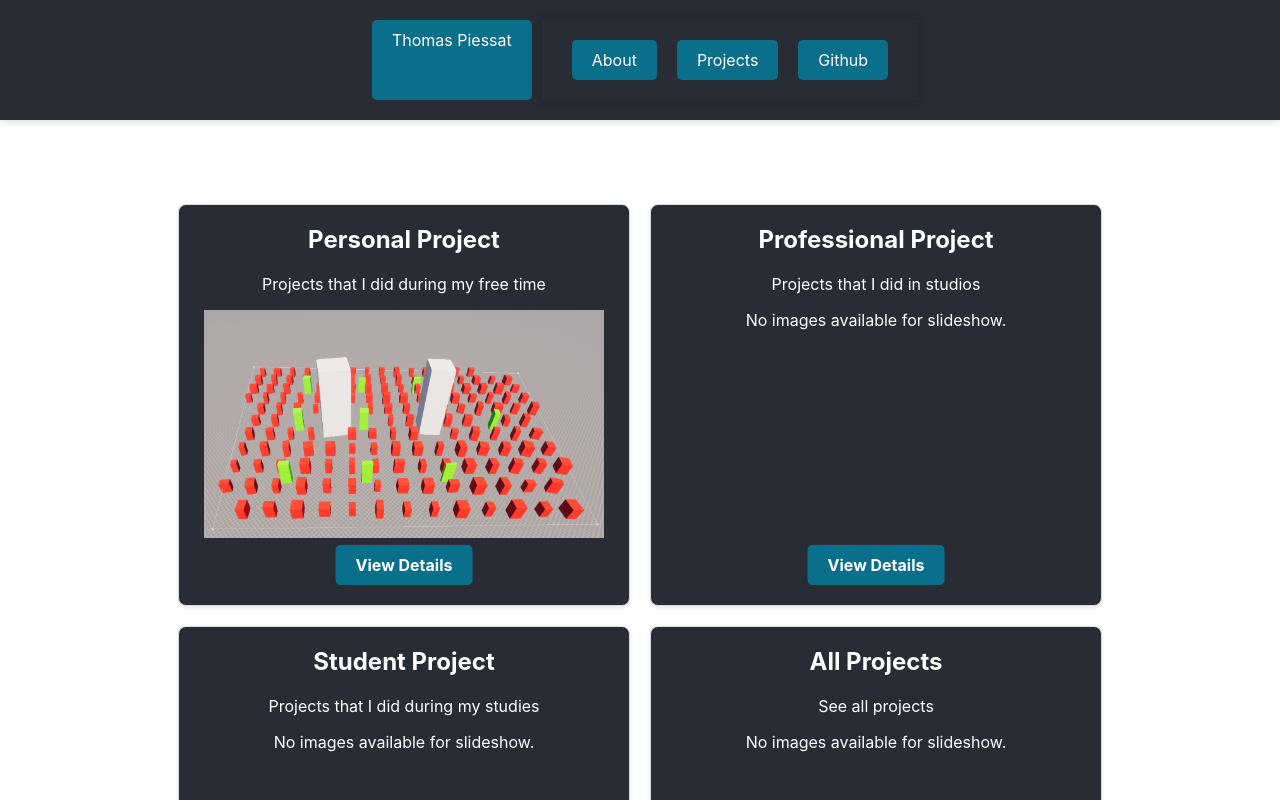
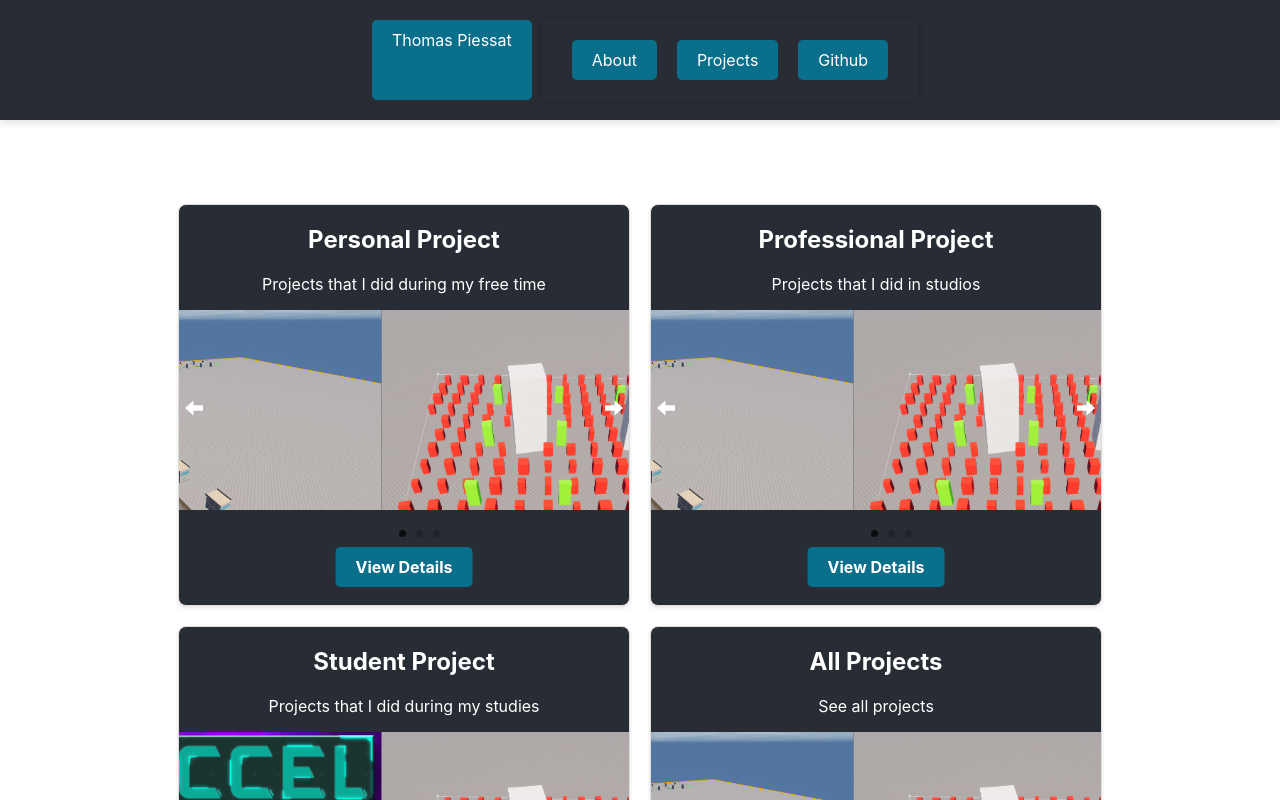
Before and after one commit to ThomasPiessat/Portfolio, a React (Create React App) app: page /project in a window 1280 px wide. Shown: the top 800 px of the page. Built offline with nearby package versions, Linux system fonts and the light colour scheme.

Commit message:
Fix/customize slideshow

```diff
--- a/src/components/AutoSlideshow.css
+++ /dev/null
@@ -1,32 +0,0 @@
-.slideshow-container {
-  max-width: 100%;
-  position: relative;
-  margin: auto;
-}
-
-.slide {
-  display: none;
-  position: absolute;
-  width: 100%;
-  opacity: 0;
-  transition: opacity 1s ease-in-out;
-}
-
-.active {
-  display: block;
-  opacity: 1;
-}
-
-.slide img {
-  max-width: 400px;
-  max-height: 400px;
-}
-
-@keyframes fadeInOut {
-  0%, 100% {
-    opacity: 0;
-  }
-  10%, 90% {
-    opacity: 1;
-  }
-}
--- a/src/components/AutoSlideshow.jsx
+++ /dev/null
@@ -1,33 +0,0 @@
-import React, { useEffect } from 'react';
-import './AutoSlideshow.css';
-
-const AutoSlideshow = ({ images }) => {
-  useEffect(() => {
-    const slides = document.querySelectorAll('.slide');
-    let currentSlide = 0;
-
-    const slideInterval = setInterval(() => {
-      slides[currentSlide].classList.remove('active');
-      currentSlide = (currentSlide + 1) % slides.length;
-      slides[currentSlide].classList.add('active');
-    }, 5000);
-
-    return () => clearInterval(slideInterval);
-  }, [images]);
-
-  if (!images || !images.length) {
-    return <div>No images available for slideshow.</div>;
-  }
-
-  return (
-    <div className="slideshow-container">
-      {images.map((image, index) => (
-        <div key={index} className={`slide fade ${index === 0 ? 'active' : ''}`}>
-          <img src={image} alt={`Slide ${index + 1}`} />
-        </div>
-      ))}
-    </div>
-  );
-};
-
-export default AutoSlideshow;
--- a/src/components/Projects/ProjectBox.css
+++ b/src/components/Projects/ProjectBox.css
@@ -10,7 +10,6 @@
   display: inline-block;
   width: 450px;
   height: 400px;
-  /* cursor: pointer; */
   transition: box-shadow 0.3s, transform 0.3s;
 }
 
@@ -23,10 +22,19 @@
   opacity: 1;
 }
 
+.each-slide-effect > div {
+  display: flex;
+  align-items: center;
+  justify-content: center;
+  background-size: cover;
+  height: 200px;
+}
+
 .view-details {
   position: absolute;
-  bottom: 0;
-  left: 50%; /* Adjust as needed to horizontally center */
+  text-align: center;
+  margin-top: 1%;
+  left: 50%;
   transform: translate(-50%, -50%);
   padding: 10px 20px;
   background-color: #0a6f8b;
--- a/src/components/Projects/ProjectBox.jsx
+++ b/src/components/Projects/ProjectBox.jsx
@@ -1,25 +1,34 @@
-import React, { useEffect } from 'react';
+import React from 'react';
 import { Link } from 'react-router-dom';
+import { Slide } from 'react-slideshow-image';
+import 'react-slideshow-image/dist/styles.css';
 import Nav from "react-bootstrap/Nav";
-import AutoSlideshow from '../../components/AutoSlideshow.jsx';
-import './ProjectBox.css'
+import './ProjectBox.css';
 
-function  ProjectBox ({category, title, description, images})
+function ProjectBox ({category, title, description, images})
 {
-  useEffect(() => {
-    // Any additional setup or cleanup code can go here
-    return () => {
-      // Cleanup code (if needed)
-    };
-  }, []);
+  const buttonStyle = {
+    width: "30px",
+    background: 'none',
+    border: '0px'
+};
+
+const properties = {
+    prevArrow: <button style={{ ...buttonStyle }}><svg xmlns="http://www.w3.org/2000/svg" viewBox="0 0 512 512" fill="#fff"><path d="M242 180.6v-138L0 256l242 213.4V331.2h270V180.6z"/></svg></button>,
+    nextArrow: <button style={{ ...buttonStyle }}><svg xmlns="http://www.w3.org/2000/svg" viewBox="0 0 512 512" fill="#fff"><path d="M512 256L270 42.6v138.2H0v150.6h270v138z"/></svg></button>
+}
 
   return (
       <div className="component-project-box">
         <h2>{title}</h2>
         <p>{description}</p>
-        <div className="slideshow">
-          <AutoSlideshow images={images} />
-        </div>
+            <Slide indicators={true} {...properties} images={images.map((image) => ({ source: image }))} autoplay duration={5000}>
+              {images.map((image, index) => (
+                <div key={index} className="each-slide-effect">
+                  <div style={{ backgroundImage: `url(${image})` }} />
+                </div>
+              ))}
+            </Slide>
           <Nav.Link
               as={Link}
               to={`/project/${category}`}
--- a/src/components/Projects/ProjectsShow.jsx
+++ b/src/components/Projects/ProjectsShow.jsx
@@ -5,8 +5,8 @@ import "./ProjectsShow.css"
 import ProjectBox from './ProjectBox.jsx';
 
 const personalProjectImages = [imagesPerso.PCG_Overview, imagesPerso.PCG_CirtyGeneration, imagesPerso.PCG_CityRoad ];
-const professionalProjectImages = [];
-const studentProjectImages = [];
+const professionalProjectImages = [imagesPerso.PCG_Overview, imagesPerso.PCG_CirtyGeneration, imagesPerso.PCG_CityRoad ];
+const studentProjectImages = [imagesStud.Accel_Overview, imagesPerso.PCG_CirtyGeneration, imagesPerso.PCG_CityRoad ];
 
 function ProjectsShow() {
   const projectCategories = [
@@ -32,6 +32,10 @@ function ProjectsShow() {
       category: "AllProjects",
       title: "All Projects",
       description: "See all projects",
+      images: personalProjectImages.concat(
+        professionalProjectImages,
+        studentProjectImages
+      ),
     },
   ];
 
```
